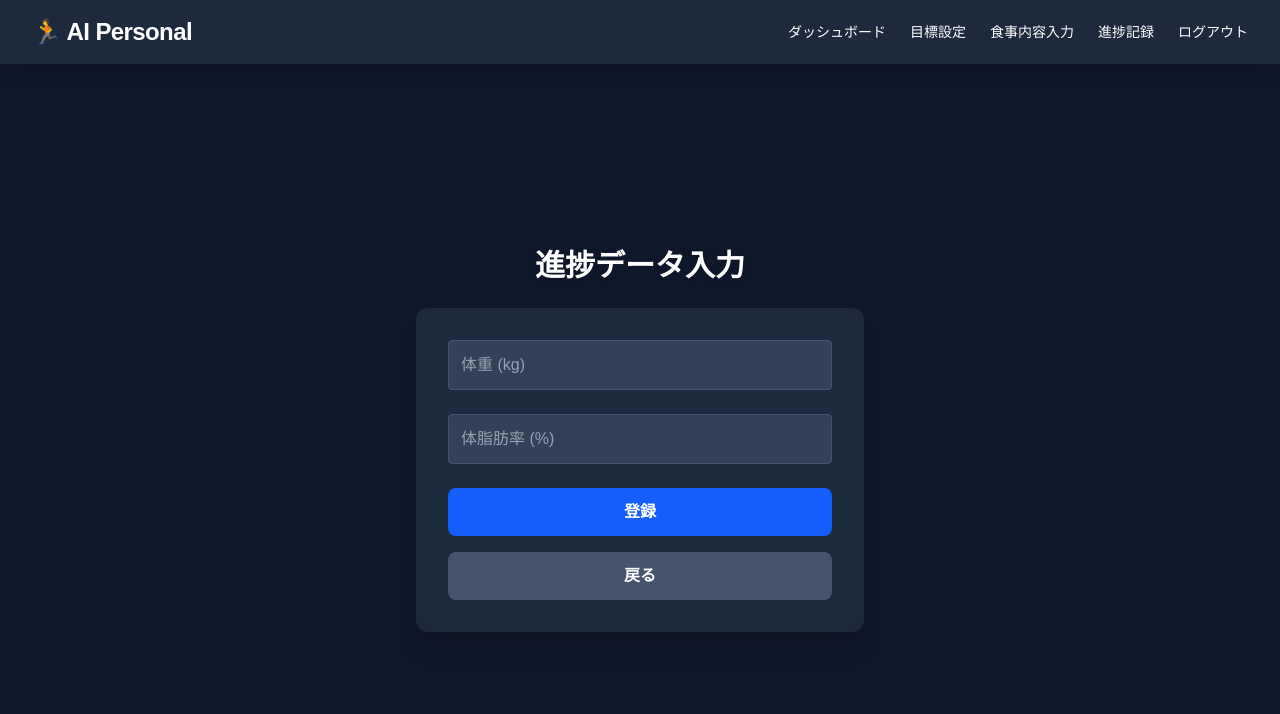
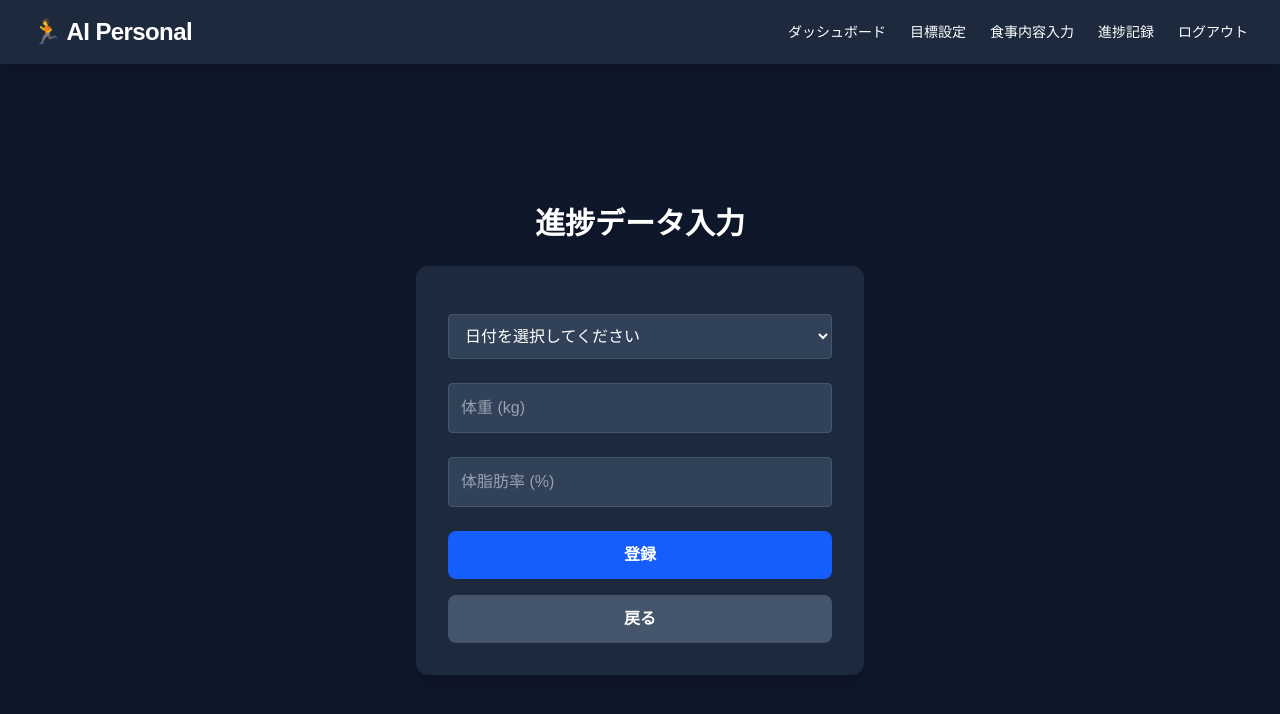
Before and after one commit to usatai/ai-personal, a Next.js app in the folder ai-personal/: page /body-management in a window 1280 px wide. Shown: the top 714 px of the page. Built offline with nearby package versions, Linux system fonts and the light colour scheme.

Commit message:
エラーバリデーション機能

```diff
--- a/ai-personal/app/body-management/page.tsx
+++ b/ai-personal/app/body-management/page.tsx
@@ -2,15 +2,37 @@
 
 import Navbar from "@/components/Navbar";
 import { useRouter } from "next/navigation";
-import { useState } from "react";
+import { useState , useEffect} from "react";
 
 const ProgressInput = () => {
-    const [progressData,setProgressData] = useState({progressWeight:'',progressFat:''});
+    // 本日までの日付リストを格納するstate
+    const [datesOfMonth, setDatesOfMonth] = useState<string[]>([]);
+    const [progressData,setProgressData] = useState({createdAt:'',progressWeight:'',progressFat:''});
     const router = useRouter();
     const [error,setError] = useState<{[key: string]: string}>({});
 
+    // コンポーネントがマウントされた時に一度だけ日付リストを生成する
+    useEffect(() => {
+        const today = new Date();
+        const year = today.getFullYear();
+        const month = today.getMonth() + 1; // getMonth()は0から始まるため+1する
+        const day = today.getDate();
+
+        const datesArray: string[] = [];
+        // 今月の1日から今日までループ
+        for (let i = 1; i <= day; i++) {
+            // YYYY-MM-DD形式にフォーマットする
+            const dateString = `${year}-${String(month).padStart(2, '0')}-${String(i).padStart(2, '0')}`;
+            datesArray.push(dateString);
+        }
+
+        setDatesOfMonth(datesArray);
+    }, []); // 空の依存配列[]を指定することで、初回レンダリング時のみ実行される
+
     const submitProgressData = async (e: React.FormEvent) => {
         e.preventDefault();
+
+        console.log(progressData.createdAt);
 
         try{
             const response = await fetch("http://localhost:8080/api/bodydata/progress",{
@@ -18,6 +40,7 @@ const ProgressInput = () => {
                 credentials : 'include',
                 headers : {'Content-Type':'application/json'},
                 body : JSON.stringify({
+                    createdAt : progressData.createdAt,
                     progressWeight: progressData.progressWeight,
                     progressFat: progressData.progressFat,
                 })
@@ -44,6 +67,28 @@ const ProgressInput = () => {
       <h1 className="text-3xl font-bold text-center mt-20 mb-6 drop-shadow">進捗データ入力</h1>
 
       <form onSubmit={submitProgressData} className="bg-slate-800 p-8 rounded-xl shadow-xl w-full max-w-md">
+
+      <div className="mb-6">
+        {error && (
+        <p className="text-red-400 text-sm mb-4 text-center">
+            {error.progressWeight}
+        </p>
+        )}
+        <select
+            className="w-full p-3 rounded bg-slate-700 border border-slate-600 text-white placeholder-gray-400 focus:outline-none focus:ring-2 focus:ring-blue-500"
+            onChange={(e) => {
+                const dateTimeString = e.target.value + 'T00:00:00';
+                setProgressData({...progressData, createdAt: dateTimeString})
+            }}
+        >
+        <option value="">日付を選択してください</option>
+        {datesOfMonth.map((date) => (
+            <option key={date} value={date}>
+                {date}
+            </option>
+        ))}
+        </select>
+    </div>
 
         <div className="mb-6">
         {error.progressWeight && (
--- a/ai-personal/app/body-metrics/page.tsx
+++ b/ai-personal/app/body-metrics/page.tsx
@@ -6,17 +6,17 @@ import { useRouter } from 'next/navigation';
 
 const BodyMetrics = () => {
   const [bodyData, setBodyData] = useState({
-    height: '',
-    weight: '',
-    fat: '',
-    goalWeight: '',
-    goalFat: '',
-    goalType: '',
-    sportType: '',
-    tagetPeriod: '',
+    user_height: '',
+    user_weight: '',
+    user_fat: '',
+    user_goal_weight: '',
+    user_goal_fat: '',
+    user_goal_type: '',
+    user_sport_type: '',
+    user_taget_period: '',
   });
 
-  const [errors, setError] = useState<any>(null);
+  const [error, setError] = useState<{[key: string]: string}>({});
   const router = useRouter();
 
   const handleSubmit = async (event: React.FormEvent) => {
@@ -28,15 +28,15 @@ const BodyMetrics = () => {
         credentials: 'include',
         headers: { 'Content-Type': 'application/json' },
         body: JSON.stringify({
-          user_height: bodyData.height,
-          user_weight: bodyData.weight,
-          user_fat: bodyData.fat,
-          user_goal_weight: bodyData.goalWeight,
-          user_goal_fat: bodyData.goalFat,
-          user_goal_Type: bodyData.goalType,
-          user_sport_Type: bodyData.sportType,
-          user_target_period: bodyData.tagetPeriod,
-        })
+            user_height: bodyData.user_height === '' ? null : parseFloat(bodyData.user_height), // 空ならnull、そうでなければ数値に変換
+            user_weight: bodyData.user_weight === '' ? null : parseFloat(bodyData.user_weight),
+            user_fat: bodyData.user_fat === '' ? null : parseFloat(bodyData.user_fat),
+            user_goal_weight: bodyData.user_goal_weight === '' ? null : parseFloat(bodyData.user_goal_weight),
+            user_goal_fat: bodyData.user_goal_fat === '' ? null : parseFloat(bodyData.user_goal_fat),
+            user_goal_type: bodyData.user_goal_type === '' ? null : bodyData.user_goal_type, // これは既に修正済み
+            user_sport_type: bodyData.user_sport_type === '' ? null : bodyData.user_sport_type, // これは既に修正済み
+            user_target_period: bodyData.user_taget_period === '' ? null : bodyData.user_taget_period, // String型も空ならnullに
+          })
       });
 
       const data = await response.json();
@@ -59,13 +59,11 @@ const BodyMetrics = () => {
           console.error("ユーザー情報の取得に失敗しました");
         }
       } else {
-        if (data.errors) {
-          setError(data.errors);
-        }
+          setError(data);
+          console.log(data);
       }
 
     } catch (e: any) {
-      console.log(e.message);
       setError(e.message);
     }
 
@@ -81,17 +79,21 @@ const BodyMetrics = () => {
 
       <form onSubmit={handleSubmit} className="bg-slate-800 p-8 rounded-xl shadow-xl w-full max-w-md">
         {[
-          { key: 'height', label: '身長 (cm)' },
-          { key: 'weight', label: '体重 (kg)' },
-          { key: 'fat', label: '体脂肪率 (%)' },
-          { key: 'goalWeight', label: '目標体重 (kg)' },
-          { key: 'goalFat', label: '目標体脂肪 (%)' },
+          { key: 'user_height', label: '身長 (cm)' },
+          { key: 'user_weight', label: '体重 (kg)' },
+          { key: 'user_fat', label: '体脂肪率 (%)' },
+          { key: 'user_goal_weight', label: '目標体重 (kg)' },
+          { key: 'user_goal_fat', label: '目標体脂肪 (%)' },
         ].map(({ key, label }) => (
           <div key={key} className="mb-4">
+            {error[key] && (
+            <p className="text-red-400 text-sm mb-4 text-center">
+                {error[key]}
+            </p>
+            )}
             <input
               type="text"
               placeholder={label}
-              required
               value={(bodyData as any)[key]}
               onChange={(e) => setBodyData({ ...bodyData, [key]: e.target.value })}
               className="w-full p-3 rounded bg-slate-700 border border-slate-600 text-white placeholder-gray-400 focus:outline-none focus:ring-2 focus:ring-blue-500"
@@ -100,11 +102,15 @@ const BodyMetrics = () => {
         ))}
 
         <div className="mb-4">
+            {error.user_goal_type && (
+                <p className="text-red-400 text-sm mb-4 text-center">
+                {error.user_goal_type}
+            </p>
+            )}
           <select
             className="w-full p-3 rounded bg-slate-700 border border-slate-600 text-white focus:outline-none focus:ring-2 focus:ring-blue-500"
-            value={bodyData.goalType}
-            onChange={(e) => setBodyData({ ...bodyData, goalType: e.target.value })}
-            required
+            value={bodyData.user_goal_type}
+            onChange={(e) => setBodyData({ ...bodyData, user_goal_type: e.target.value })}
           >
             <option value="" disabled>目標タイプを選択</option>
             <option value="筋肥大">筋肥大</option>
@@ -114,11 +120,15 @@ const BodyMetrics = () => {
         </div>
 
         <div className="mb-4">
+            {error.user_sport_type && (
+                <p className="text-red-400 text-sm mb-4 text-center">
+                {error.user_sport_type}
+            </p>
+            )}
           <select
             className="w-full p-3 rounded bg-slate-700 border border-slate-600 text-white focus:outline-none focus:ring-2 focus:ring-blue-500"
-            value={bodyData.sportType}
-            onChange={(e) => setBodyData({ ...bodyData, sportType: e.target.value })}
-            required
+            value={bodyData.user_sport_type}
+            onChange={(e) => setBodyData({ ...bodyData, user_sport_type: e.target.value })}
           >
             <option value="" disabled>運動タイプを選択</option>
             <option value="ジム">ジム</option>
@@ -127,17 +137,19 @@ const BodyMetrics = () => {
         </div>
 
         <div className="mb-6">
+            {error.user_target_period && (
+                <p className="text-red-400 text-sm mb-4 text-center">
+                    {error.user_target_period}
+                </p>
+            )}
           <input
             type="text"
             placeholder="目標期間 (例: 3ヶ月)"
-            value={bodyData.tagetPeriod}
-            onChange={(e) => setBodyData({ ...bodyData, tagetPeriod: e.target.value })}
-            required
+            value={bodyData.user_taget_period}
+            onChange={(e) => setBodyData({ ...bodyData,user_taget_period: e.target.value })}
             className="w-full p-3 rounded bg-slate-700 border border-slate-600 text-white placeholder-gray-400 focus:outline-none focus:ring-2 focus:ring-blue-500"
           />
         </div>
-
-        {errors && <p className="text-red-400 text-sm mb-4 text-center">{errors}</p>}
 
         <button type="submit" className="w-full py-3 bg-blue-600 hover:bg-blue-500 rounded-lg font-semibold transition">
           登録
--- a/ai-personal/app/food/page.tsx
+++ b/ai-personal/app/food/page.tsx
@@ -1,6 +1,6 @@
 'use client'
 
-import { useState } from "react";
+import { useState,useEffect} from "react";
 import Navbar from "@/components/Navbar";
 
 interface Food {
@@ -29,6 +29,24 @@ export default function FoodTracker() {
   const [units, setUnits] = useState<Record<number, "g" | "個">>({});
   const [isSaving, setIsSaving] = useState(false);
   const [searchMessage, setSearchMessage] = useState<string>("");
+  const [datesOfMonth,setDatesOfMonth] = useState<string[]>([]);
+
+    useEffect(() => {
+        const today = new Date();
+        const year = today.getFullYear();
+        const month = today.getMonth() + 1; // getMonth()は0から始まるため+1する
+        const day = today.getDate();
+
+        const datesArray: string[] = [];
+        // 今月の1日から今日までループ
+        for (let i = 1; i <= day; i++) {
+            // YYYY-MM-DD形式にフォーマットする
+            const dateString = `${year}-${String(month).padStart(2, '0')}-${String(i).padStart(2, '0')}`;
+            datesArray.push(dateString);
+        }
+
+        setDatesOfMonth(datesArray);
+    }, []); // 空の依存配列[]を指定することで、初回レンダリング時のみ実行される
 
     const searchFood = async () => {
         console.log(query);
@@ -103,8 +121,20 @@ export default function FoodTracker() {
       <h1 className="text-3xl font-bold text-center mt-20 mb-6 drop-shadow">食事記録</h1>
 
       <div className="flex flex-col md:flex-row w-full max-w-6xl gap-6">
+
         {/* 左カラム */}
         <div className="w-full md:w-1/2 bg-slate-800 p-6 rounded-xl shadow-lg">
+
+        <select
+            className="w-full mb-3 p-3 rounded bg-slate-700 border border-slate-600 text-white placeholder-gray-400 focus:outline-none focus:ring-2 focus:ring-blue-500"
+            onChange={(e) =>  e.target.value + 'T00:00:00'}
+        >
+        <option value="">登録する日付を選択してください</option>
+        {datesOfMonth.map((date => (
+            <option key={date}>{date}</option>
+        )))}
+        </select>
+
           <label className="block text-sm font-medium mb-2">食事の種類</label>
           <select
             className="w-full p-3 rounded bg-slate-700 border border-slate-600 text-white focus:outline-none focus:ring-2 focus:ring-blue-500"
--- a/ai-personal/app/main/page.tsx
+++ b/ai-personal/app/main/page.tsx
@@ -55,8 +55,6 @@ export default function Main() {
             });
             if (getResponse.ok) {
                 const userInfo = await getResponse.json();
-
-                console.log(userInfo);
 
                 const formatted = userInfo.todayMonth.map((entry: any) => ({
                     ...entry,
```
